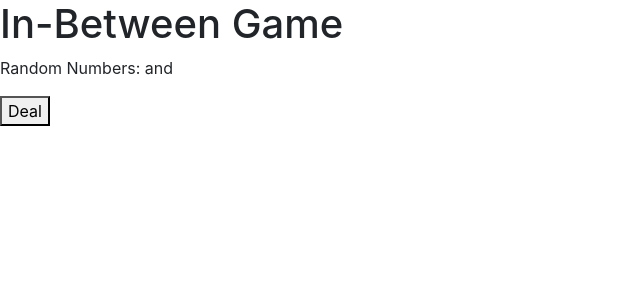
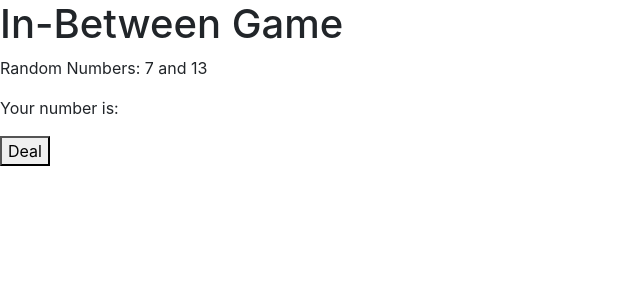
Before and after one commit to Leckii/MP2_WEBDEV, a PHP site: page /inbetween.php in a window 1280 px wide. Shown: the top 300 px of the page, without its empty margins (0-640 px from the left). Run offline with PHP 8.4, Linux system fonts and the light colour scheme.

Commit message:
Reverted echo

```diff
--- a/inbetween.php
+++ b/inbetween.php
@@ -44,8 +44,9 @@
 
     <h1>In-Between Game</h1>
 
-    <p>Random Numbers: <?php echo "<input type='hidden' name='number1' value='$number1'>"; ?> and <?php echo "<input type='hidden' name='number2' value='$number2'>"; ?></p>
-
+    <p>Random Numbers: <?php echo $number1; ?> and <?php echo $number2; ?></p>
+    <p>Your number is: <?php echo $playerNumber; ?></p>
+    <p><?php echo $resultMessage; ?></p>
     <form method="post">
         <button type="submit" name="deal" value="deal">Deal</button>
     </form>
```
